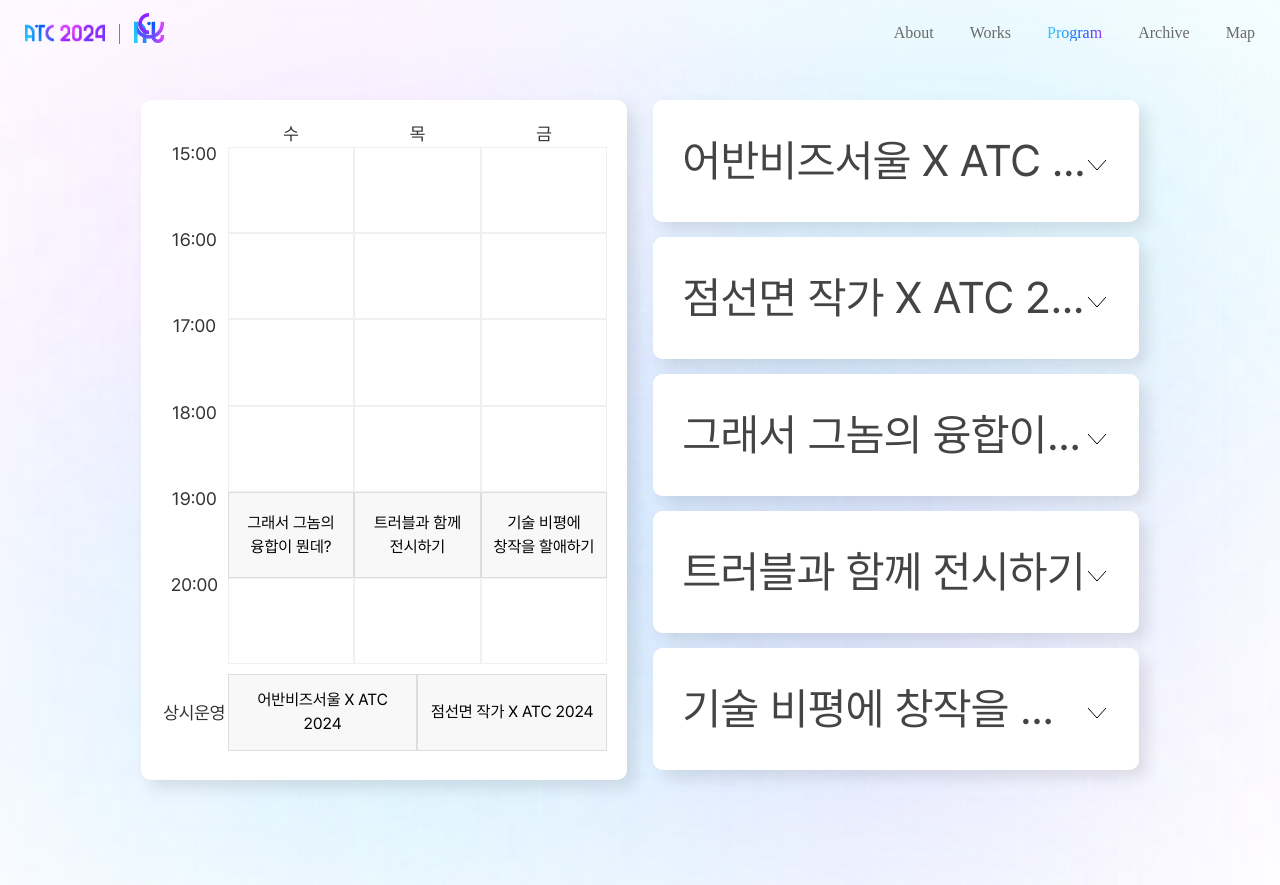
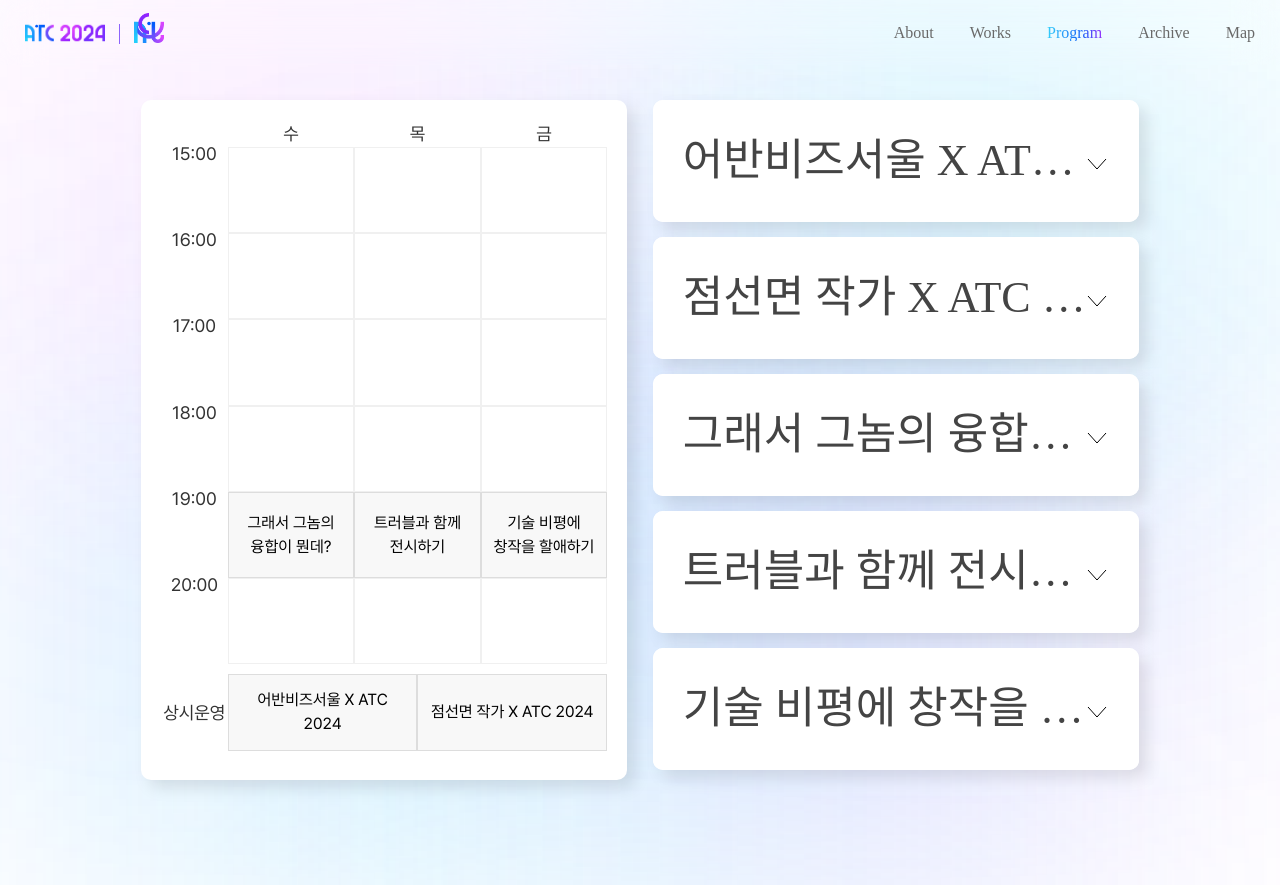
Before and after one commit to rmdnps10/ATC2024, a Next.js app: page /program in a window 1280 px wide. Built offline with nearby package versions, Linux system fonts and the light colour scheme.

Commit message:
Style: 프로그램 헤더 폰트 반영(산돌 서울) #10

```diff
--- a/src/app/(main)/program/page.module.css
+++ b/src/app/(main)/program/page.module.css
@@ -257,6 +257,7 @@
   display: flex;
   align-items: center;
   padding: 2.8rem 3rem;
+  font-family: 'Sandoll Seoul';
   font-size: 4.4rem;
   cursor: pointer;
   background-color: white;
```
